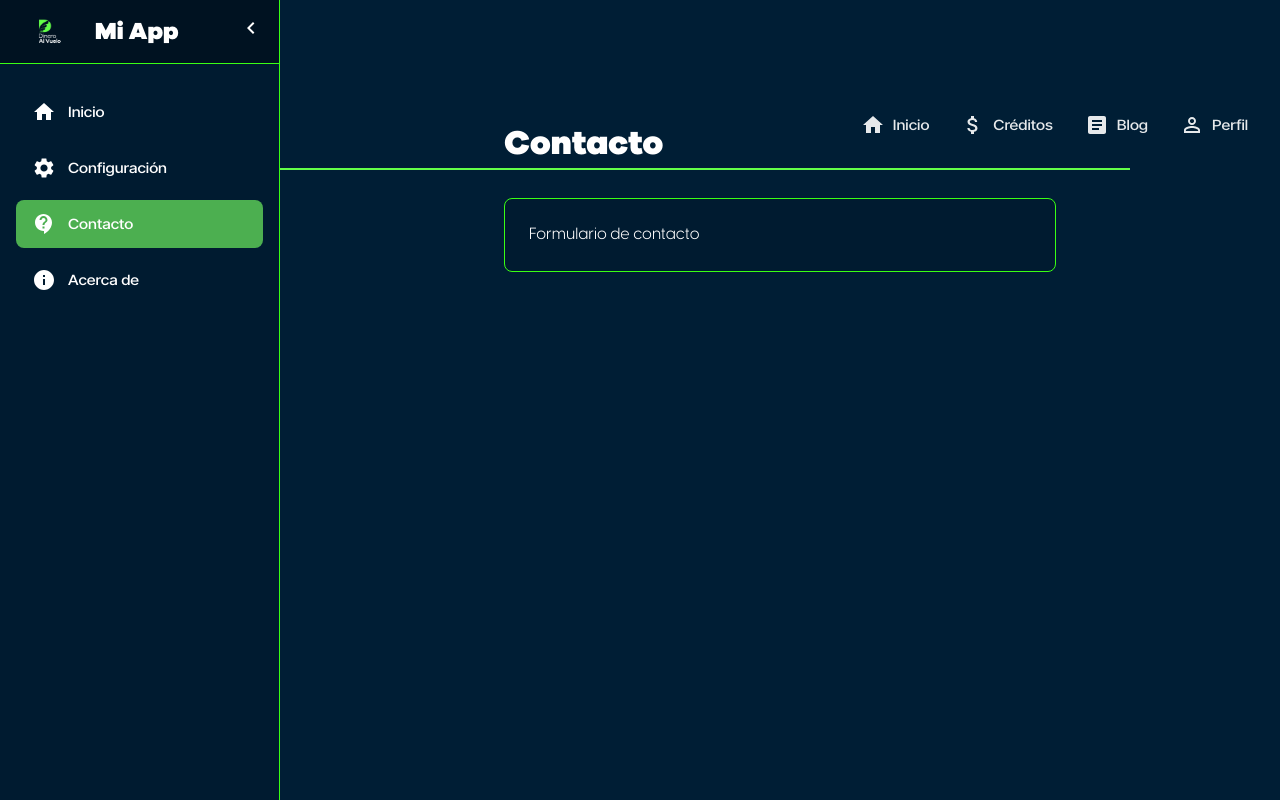
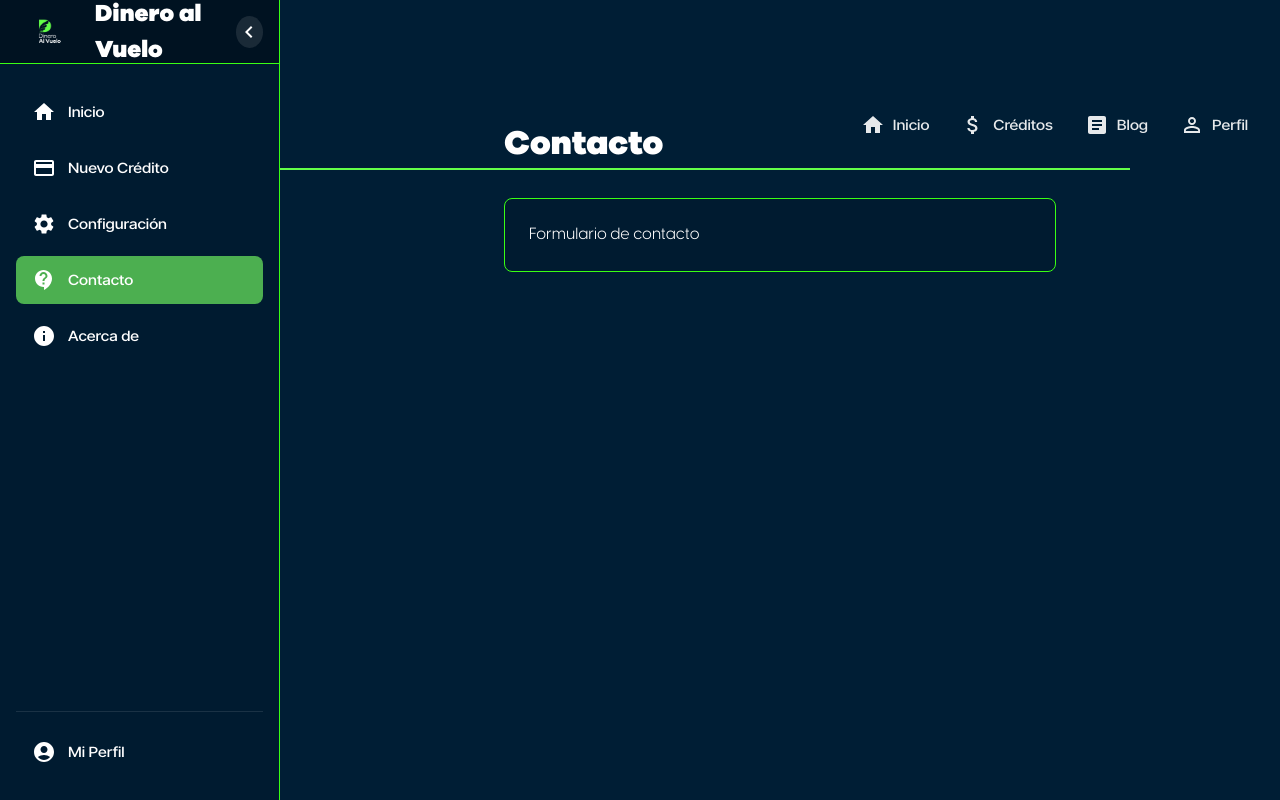
Before and after one commit to Leochrono/dinero-tikee, a React (Vite) app in the folder frontend/: page /contacto in a window 1280 px wide. Built offline with nearby package versions, Linux system fonts and the light colour scheme.

Commit message:
fix: mejorando el diseño del slidebarmenu

```diff
--- a/frontend/src/webpage/components/usuario/components/design/sidebarMenu.tsx
+++ b/frontend/src/webpage/components/usuario/components/design/sidebarMenu.tsx
@@ -8,8 +8,10 @@ import {
   ChevronLeft as ChevronLeftIcon,
   ChevronRight as ChevronRightIcon,
   Menu as MenuIcon,
+  CreditCard as CreditCardIcon, // Icono para Nuevo Crédito
+  AccountCircle as AccountCircleIcon // Icono para Perfil
 } from '@mui/icons-material';
-import { Box } from '@mui/material';
+import { Box, Tooltip } from '@mui/material';
 import { routesWebpage } from '@/webpage/components/contants/routes';
 import {
   SidebarContainer,
@@ -33,8 +35,10 @@ const SidebarMenu: React.FC<SidebarMenuProps> = ({ children }) => {
   const navigate = useNavigate();
   const location = useLocation();
 
+  // Añadido "Nuevo Crédito" a los items del menú
   const menuItems = [
     { id: 'home', icon: HomeIcon, label: 'Inicio', path: routesWebpage.perfil },
+    { id: 'new-credit', icon: CreditCardIcon, label: 'Nuevo Crédito', path: routesWebpage.creditos },
     { id: 'settings', icon: SettingsIcon, label: 'Configuración', path: routesWebpage.configuracion },
     { id: 'contact', icon: ContactIcon, label: 'Contacto', path: routesWebpage.contacto },
     { id: 'about', icon: InfoIcon, label: 'Acerca de', path: routesWebpage.acercaDe }
@@ -90,13 +94,28 @@ const SidebarMenu: React.FC<SidebarMenuProps> = ({ children }) => {
         <SidebarHeader>
           {expanded && (
             <SidebarLogo>
-              <img src="/assets/logo.png" alt="Logo" />
-              <span className="logo-text">Mi App</span>
+              <img src="/assets/logo.png" alt="Dinero al Vuelo" />
+              <span className="logo-text">Dinero al Vuelo</span>
             </SidebarLogo>
           )}
           <Box
             className="toggle-button"
             onClick={() => setExpanded(!expanded)}
+            sx={{
+              display: 'flex',
+              justifyContent: 'center',
+              alignItems: 'center',
+              width: '32px',
+              height: '32px',
+              borderRadius: '50%',
+              backgroundColor: 'rgba(255, 255, 255, 0.1)',
+              color: 'white',
+              cursor: 'pointer',
+              transition: 'all 0.2s ease',
+              '&:hover': {
+                backgroundColor: 'rgba(255, 255, 255, 0.2)',
+              }
+            }}
           >
             {expanded ? <ChevronLeftIcon /> : <ChevronRightIcon />}
           </Box>
@@ -104,15 +123,78 @@ const SidebarMenu: React.FC<SidebarMenuProps> = ({ children }) => {
 
         <SidebarContent>
           {menuItems.map(({ id, icon: Icon, label, path }) => (
+            expanded ? (
+              // Versión expandida
               <SidebarItem
                 key={id}
                 className={location.pathname === path ? 'active' : ''}
                 onClick={() => handleNavigation(path)}
               >
                 <Icon className="icon" />
-              {(expanded || mobileOpen) && <span className="label">{label}</span>}
+                <span className="label">{label}</span>
               </SidebarItem>
+            ) : (
+              // Versión contraída con tooltips
+              <Tooltip
+                key={id}
+                title={label}
+                placement="right"
+                arrow
+              >
+                <SidebarItem
+                  className={location.pathname === path ? 'active' : ''}
+                  onClick={() => handleNavigation(path)}
+                  sx={{
+                    justifyContent: 'center',
+                    padding: '12px',
+                    '& .icon': {
+                      margin: 0
+                    }
+                  }}
+                >
+                  <Icon className="icon" />
+                </SidebarItem>
+              </Tooltip>
+            )
           ))}
+
+          {/* Separador y perfil al final */}
+          <Box
+            sx={{
+              mt: 'auto',
+              pt: 2,
+              borderTop: '1px solid rgba(255, 255, 255, 0.1)',
+              display: 'flex',
+              flexDirection: 'column',
+              gap: '8px'
+            }}
+          >
+            {expanded ? (
+              <SidebarItem
+                onClick={() => navigate(routesWebpage.perfil)}
+                className={location.pathname === routesWebpage.perfil ? 'active' : ''}
+              >
+                <AccountCircleIcon className="icon" />
+                <span className="label">Mi Perfil</span>
+              </SidebarItem>
+            ) : (
+              <Tooltip title="Mi Perfil" placement="right" arrow>
+                <SidebarItem
+                  onClick={() => navigate(routesWebpage.perfil)}
+                  className={location.pathname === routesWebpage.perfil ? 'active' : ''}
+                  sx={{
+                    justifyContent: 'center',
+                    padding: '12px',
+                    '& .icon': {
+                      margin: 0
+                    }
+                  }}
+                >
+                  <AccountCircleIcon className="icon" />
+                </SidebarItem>
+              </Tooltip>
+            )}
+          </Box>
         </SidebarContent>
       </SidebarContainer>
 
```
Lines whose indentation alone changed are shown as unchanged.
